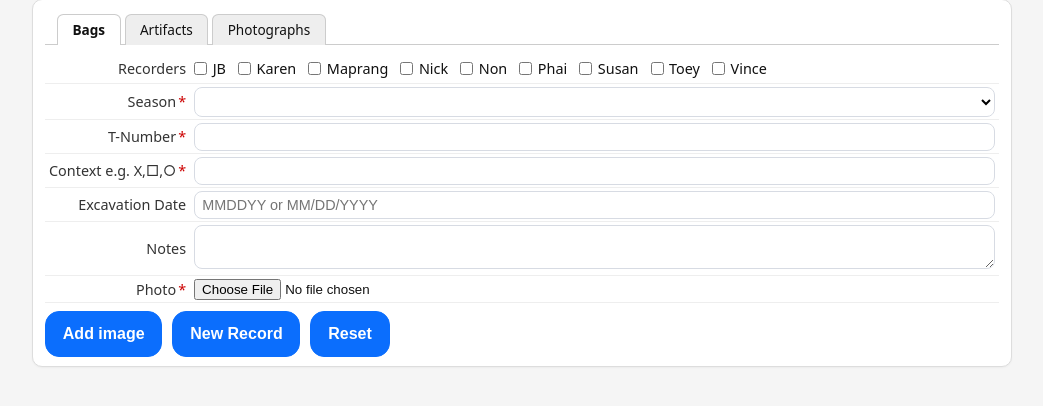
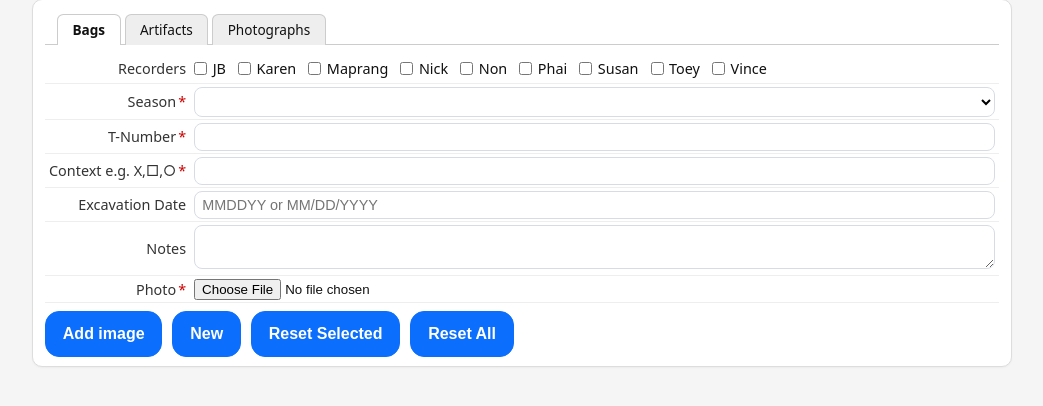
Before and after one commit to jblowe/artifact-capture, a Flask app: page / in a window 1280 px wide. Shown: the part 71-477 px from the top of the page, without its empty margins (118-1161 px from the left). Run offline with Flask 3, Linux system fonts and the light colour scheme.

Commit message:
further revisions by chatgpt: bug fix and 'reset selected'

```diff
--- a/app.py
+++ b/app.py
@@ -195,6 +195,7 @@ for otype, cfg in OBJECT_TYPES.items():
             cleaned.append(cols)
     result_rows_effective = cleaned
 
+    fields_to_reset = list(cfg.get('fields_to_reset') or [])
     TYPE_META[otype] = {
         "label": label,
         "input_fields": input_fields,
@@ -206,6 +207,7 @@ for otype, cfg in OBJECT_TYPES.items():
         "result_fields": [col for row in result_rows_effective for col in row],
         "required_fields": required_fields,
         "filename_format": filename_format,
+        "fields_to_reset": fields_to_reset,
         "field_meta": field_meta,
     }
 
--- a/config.py
+++ b/config.py
@@ -44,6 +44,7 @@ object_types = {
     'bags':
         {'label': 'Bags',
          'filename_format': 'BAG_{season}_Unit{excavation_unit}_T{tnumber}_Lot_{lot}_Area{area}_Level_{level}_ID{record_id}',
+         'fields_to_reset': ['context', 'tnumber', 'excavation_date', 'notes'],
          'input_fields': [
              ('Recorders', 'recorders', 'TEXT', RECORDERS),
              ('T-Number', 'tnumber', 'TEXT'),
@@ -80,6 +81,7 @@ object_types = {
     'artifacts':
         {'label': 'Artifacts',
          'filename_format': 'ART_{season}_Unit{excavation_unit}_T{tnumber}_Lot_{lot}_Area{area}_Level_{level}_ID{record_id}',
+         'fields_to_reset': ['temper', 'typology_number', 'collar_height', 'rim_diameter', 'surface_treatment', 'notes'],
          'input_fields': [
              ('Recorders', 'recorders', 'TEXT', RECORDERS),
              ('T-Number', 'tnumber', 'TEXT'),
@@ -135,6 +137,7 @@ object_types = {
     'photographs':
         {'label': 'Photographs',
          'filename_format': 'PHOTO_{site_name}_{shot_type}ID{record_id}',
+         'fields_to_reset': [],
          'input_fields': [
              ('Photographer', 'photographer', 'TEXT', RECORDERS),
              SEASON, CONTEXT, EX_UNIT, AREA, LEVEL, EX_DATE,
--- a/static/js/app.js
+++ b/static/js/app.js
@@ -27,24 +27,86 @@
     try {
       var panel = document.querySelector('.type-panel[data-type="' + typeKey + '"]');
       if (!panel) return;
-      var form = panel.querySelector("form.captureForm");
-      if (!form) return;
 
-      form.reset();
+      // IMPORTANT: form.reset() only restores *default* values (what was rendered by Jinja)
+      // and may look like it "does nothing". Users expect a true clear.
+      var els = panel.querySelectorAll('input, select, textarea');
+      for (var i = 0; i < els.length; i++) {
+        var el = els[i];
+        var name = el.getAttribute('name') || '';
+        if (!name) continue;
+        if (name === 'action' || name === 'submit_mode') continue;
+
+        // Do not clear server-managed/readonly fields (e.g., date_recorded)
+        if (el.hasAttribute('readonly')) continue;
+
+        var tag = (el.tagName || '').toLowerCase();
+        var type = (el.getAttribute('type') || '').toLowerCase();
+
+        if (type === 'radio' || type === 'checkbox') {
+          el.checked = false;
+          continue;
+        }
+        if (type === 'file') {
+          el.value = '';
+          continue;
+        }
+        if (tag === 'select') {
+          el.selectedIndex = 0;
+          el.value = '';
+          continue;
+        }
+        el.value = '';
+      }
 
       // Clear GPS hidden fields (by name, IDs are dynamic)
       var lat = panel.querySelector('input[name="gps_lat"]');
       var lon = panel.querySelector('input[name="gps_lon"]');
       var acc = panel.querySelector('input[name="gps_acc"]');
-      if (lat) lat.value = "";
-      if (lon) lon.value = "";
-      if (acc) acc.value = "";
+      if (lat) lat.value = '';
+      if (lon) lon.value = '';
+      if (acc) acc.value = '';
 
       // Restore GPS status text if present
-      var statusEl = panel.querySelector(".gps_status");
-      if (statusEl) statusEl.textContent = "Tap to capture location";
+      var statusEl = panel.querySelector('.gps_status');
+      if (statusEl) statusEl.textContent = 'Tap to capture location';
     } catch (e) {}
   };
+
+  window.resetSelectedFields = function (typeKey) {
+    // Clear only the fields listed in config.py object_types[...]['fields_to_reset']
+    try {
+      var panel = document.querySelector('.type-panel[data-type="' + typeKey + '"]');
+      if (!panel) return;
+      var raw = panel.getAttribute('data-reset-fields') || '[]';
+      var fields = [];
+      try { fields = JSON.parse(raw) || []; } catch (e) { fields = []; }
+      if (!Array.isArray(fields) || fields.length === 0) return;
+
+      fields.forEach(function(name){
+        if (!name) return;
+        var els = panel.querySelectorAll('[name="' + name + '"]');
+        if (!els || !els.length) return;
+        for (var i=0;i<els.length;i++) {
+          var el = els[i];
+          if (el.hasAttribute('readonly')) continue;
+          var tag = (el.tagName || '').toLowerCase();
+          var type = (el.getAttribute('type') || '').toLowerCase();
+          if (type === 'radio' || type === 'checkbox') {
+            el.checked = false;
+            continue;
+          }
+          if (tag === 'select') {
+            el.selectedIndex = 0;
+            el.value = '';
+            continue;
+          }
+          el.value = '';
+        }
+      });
+    } catch (e) {}
+  };
+
 
   // --- workflow helpers (New Record / Add image / Update Record) ---
   window.setAction = function(typeKey, action) {
--- a/templates/upload.html
+++ b/templates/upload.html
@@ -6,7 +6,6 @@
 <script defer src="{{ url_for('static', filename='js/app.js') }}"></script>
 <title>{{ APP_BRAND }}</title>
 
-
 <body>
 {% include "_banner.html" %}
 <div class="page">
@@ -14,7 +13,6 @@
   {% if last_row and last_type and last_meta %}
     <div class="card card-last" id="lastCard">
       <button type="button" class="card-close" onclick="hideLastCard()">×</button>
-
       <div>
         <strong>Saved {{ last_meta.label }} ID {{ last_row["id"] }}</strong>
         {% if last_row["date_updated"] %}
@@ -45,7 +43,8 @@
                 {% else %}
                   {% set href = url_for('serve_upload', fname=t) %}
                 {% endif %}
-              <a href="{{ href }}" target="_blank"><img class="thumb" src="{{ url_for('serve_upload', fname=t) }}" alt="thumbnail"></a>
+                <a href="{{ href }}" target="_blank"><img class="thumb" src="{{ url_for('serve_upload', fname=t) }}"
+                                                          alt="thumbnail"></a>
               {% endfor %}
             </div>
           {% elif images and images[-1] %}
@@ -84,12 +83,14 @@
   <div class="card">
     <div class="tabs">
       {% for key, meta in OBJECT_TYPES.items() %}
-      <a class="tab {% if key == selected_type %}active{% endif %}" href="{{ url_for('form', type=key) }}">{{ meta.label }}</a>
+        <a class="tab {% if key == selected_type %}active{% endif %}"
+           href="{{ url_for('form', type=key) }}">{{ meta.label }}</a>
       {% endfor %}
     </div>
 
     {% for key, meta in OBJECT_TYPES.items() %}
-    <div class="type-panel" data-type="{{ key }}" style="{% if key != selected_type %}display:none{% endif %}">
+      <div class="type-panel" data-type="{{ key }}" data-reset-fields='{{ (meta.fields_to_reset or []) | tojson }}'
+           style="{% if key != selected_type %}display:none{% endif %}">
         {% set pv = prefill_by_type.get(key, {}) %}
         <form class="captureForm" action="/submit" method="post" enctype="multipart/form-data" autocomplete="on">
           <input type="hidden" name="object_type" value="{{ key }}">
@@ -106,16 +107,19 @@
                     {% set options = fm.options %}
                     {% set is_required = fm.required %}
                     <td class="form-label">
-                      <label for="{{ key }}__{{ col }}">{{ label }}{% if is_required %}<span class="required-mark">*</span>{% endif %}</label>
+                      <label for="{{ key }}__{{ col }}">
+                        {{ label }}{% if is_required %}<span class="required-mark">*</span>{% endif %}</label>
                     </td>
                     <td class="form-input">
                       {% if widget == 'constant' %}
-                        <input id="{{ key }}__{{ col }}" name="{{ col }}" type="text" value="{{ fm.constant_value }}" readonly{% if is_required %} required{% endif %}>
+                        <input id="{{ key }}__{{ col }}" name="{{ col }}" type="text" value="{{ fm.constant_value }}"
+                               readonly{% if is_required %} required{% endif %}>
                       {% elif widget == 'radio' and options %}
                         <div class="radio-group">
                           {% for opt in options %}
                             <label class="check-item">
-                              <input type="checkbox" name="{{ col }}" value="{{ opt }}" {% if opt in (pv.get(col, []) or []) %}checked{% endif %}> {{ opt }}
+                              <input type="checkbox" name="{{ col }}" value="{{ opt }}"
+                                     {% if opt in (pv.get(col, []) or []) %}checked{% endif %}> {{ opt }}
                             </label>
                           {% endfor %}
                         </div>
@@ -123,22 +127,27 @@
                         <select id="{{ key }}__{{ col }}" name="{{ col }}"{% if is_required %} required{% endif %}>
                           <option value=""></option>
                           {% for opt in options %}
-                            <option value="{{ opt }}" {% if (pv.get(col, "") == opt) %}selected{% endif %}>{{ opt }}</option>
+                            <option value="{{ opt }}"
+                                    {% if (pv.get(col, "") == opt) %}selected{% endif %}>{{ opt }}</option>
                           {% endfor %}
                         </select>
                       {% elif col == 'notes' or col == 'description' %}
-                        <textarea id="{{ key }}__{{ col }}" name="{{ col }}"{% if is_required %} required{% endif %}>{{ pv.get(col, "") }}</textarea>
+                        <textarea id="{{ key }}__{{ col }}" name="{{ col }}"{% if is_required %}
+                                  required{% endif %}>{{ pv.get(col, "") }}</textarea>
                       {% else %}
                         {% if fm.server_now %}
-                          <input id="{{ key }}__{{ col }}" name="{{ col }}" type="text" value="{{ pv.get(col, '') }}" readonly placeholder="auto">
+                          <input id="{{ key }}__{{ col }}" name="{{ col }}" type="text" value="{{ pv.get(col, '') }}"
+                                 readonly placeholder="auto">
                         {% elif 'DATE' in sql_type and 'TIME' not in sql_type %}
                           <input id="{{ key }}__{{ col }}" name="{{ col }}" type="text" class="date-mmddyyyy"
                                  value="{{ pv.get(col, '') }}"
-                                 placeholder="MMDDYY or MM/DD/YYYY" inputmode="numeric" autocomplete="off"{% if is_required %} required{% endif %}>
+                                 placeholder="MMDDYY or MM/DD/YYYY" inputmode="numeric" autocomplete="off"
+                                  {% if is_required %} required{% endif %}>
                         {% elif 'TIME' in sql_type %}
                           <input id="{{ key }}__{{ col }}" name="{{ col }}" type="text" class="timestamp-input"
                                  value="{{ pv.get(col, '') }}"
-                                 placeholder="YYYY-MM-DDTHH:MM:SS" autocomplete="off"{% if is_required %} required{% endif %}>
+                                 placeholder="YYYY-MM-DDTHH:MM:SS" autocomplete="off"{% if is_required %}
+                                 required{% endif %}>
                         {% elif sql_type.startswith('INT') %}
                           <input id="{{ key }}__{{ col }}" name="{{ col }}" type="number" step="1"
                                  value="{{ pv.get(col, '') }}"{% if is_required %} required{% endif %}>
@@ -147,7 +156,9 @@
                                  value="{{ pv.get(col, '') }}"{% if is_required %} required{% endif %}>
                         {% else %}
                           <input id="{{ key }}__{{ col }}" name="{{ col }}" type="text"
-                                 value="{{ pv.get(col, '') }}"{% if widget == 'uppercase' %} style="text-transform: uppercase;" autocapitalize="characters"{% endif %}{% if is_required %} required{% endif %}>
+                                 value="{{ pv.get(col, '') }}"{% if widget == 'uppercase' %}
+                                 style="text-transform: uppercase;" autocapitalize="characters"{% endif %}
+                          {% if is_required %} required{% endif %}>
                         {% endif %}
                       {% endif %}
                     </td>
@@ -157,8 +168,10 @@
             {% endfor %}
 
             <tr>
-            <td class="form-label"><label for="{{ key }}__photo">Photo<span class="required-mark">*</span></label></td>
-            <td class="form-input"><input id="{{ key }}__photo" type="file" name="photo" accept="image/*" capture="environment"></td>
+              <td class="form-label"><label for="{{ key }}__photo">Photo<span class="required-mark">*</span></label>
+              </td>
+              <td class="form-input"><input id="{{ key }}__photo" type="file" name="photo" accept="image/*"
+                                            capture="environment"></td>
             </tr>
 
             {% if GPS_ENABLED %}
@@ -168,23 +181,35 @@
                   <div class="gps_status">requesting location…</div>
                 </td>
               </tr>
-<tr style="display:none"><td colspan="2">
+              <tr style="display:none">
+                <td colspan="2">
                   <input type="hidden" id="{{ key }}__gps_lat" name="gps_lat">
                   <input type="hidden" id="{{ key }}__gps_lon" name="gps_lon">
                   <input type="hidden" id="{{ key }}__gps_acc" name="gps_acc">
-</td></tr>
+                </td>
+              </tr>
             {% endif %}
           </table>
-
           <input type="hidden" name="action" id="{{ key }}__action" value="">
           <input type="hidden" name="submit_mode" id="{{ key }}__submit_mode" value="">
           <div class="actions">
-          <button class="btn primary action-btn" type="submit" onclick="setAction('{{ key }}','add_image'); setSubmitMode('{{ key }}','image'); requirePhoto(true)">Add image</button>
-          <button class="btn primary action-btn" type="button" onclick="return handleNewRecordClick('{{ key }}', this)">New Record</button>
+            <button class="btn primary action-btn" type="submit"
+                    onclick="setAction('{{ key }}','add_image'); setSubmitMode('{{ key }}','image'); requirePhoto(true)">
+              Add image
+            </button>
+            <button class="btn primary action-btn" type="button"
+                    onclick="return handleNewRecordClick('{{ key }}', this)">New
+            </button>
             {% if (current_record_by_type or {}).get(key) %}
-          <button class="btn primary action-btn" type="submit" onclick="setAction('{{ key }}','update_record'); setSubmitMode('{{ key }}','metadata'); requirePhoto(false)">Update Record</button>
+              <button class="btn primary action-btn" type="submit"
+                      onclick="setAction('{{ key }}','update_record'); setSubmitMode('{{ key }}','metadata'); requirePhoto(false)">
+                Update
+              </button>
             {% endif %}
-          <button class="btn primary action-btn" type="button" onclick="resetForm('{{ key }}')">Reset</button>
+            <button class="btn primary action-btn" type="button" onclick="resetSelectedFields('{{ key }}')"
+                    title="Clears only fields listed in fields_to_reset">Reset Selected
+            </button>
+            <button class="btn primary action-btn" type="button" onclick="resetForm('{{ key }}')">Reset All</button>
           </div>
         </form>
       </div>
@@ -194,14 +219,13 @@
 </div>
 
 
-
 <script>
     document.addEventListener("input", (e) => {
         const el = e.target;
         if (!el.classList || !el.classList.contains("date-mmddyyyy")) return;
         let v = (el.value || "").replace(/[^\d]/g, "").slice(0, 8);
-  if (v.length >= 5) el.value = v.slice(0,2) + "/" + v.slice(2,4) + "/" + v.slice(4);
-  else if (v.length >= 3) el.value = v.slice(0,2) + "/" + v.slice(2);
+        if (v.length >= 5) el.value = v.slice(0, 2) + "/" + v.slice(2, 4) + "/" + v.slice(4);
+        else if (v.length >= 3) el.value = v.slice(0, 2) + "/" + v.slice(2);
         else el.value = v;
     });
 </script>
```
Lines whose indentation alone changed are shown as unchanged.
